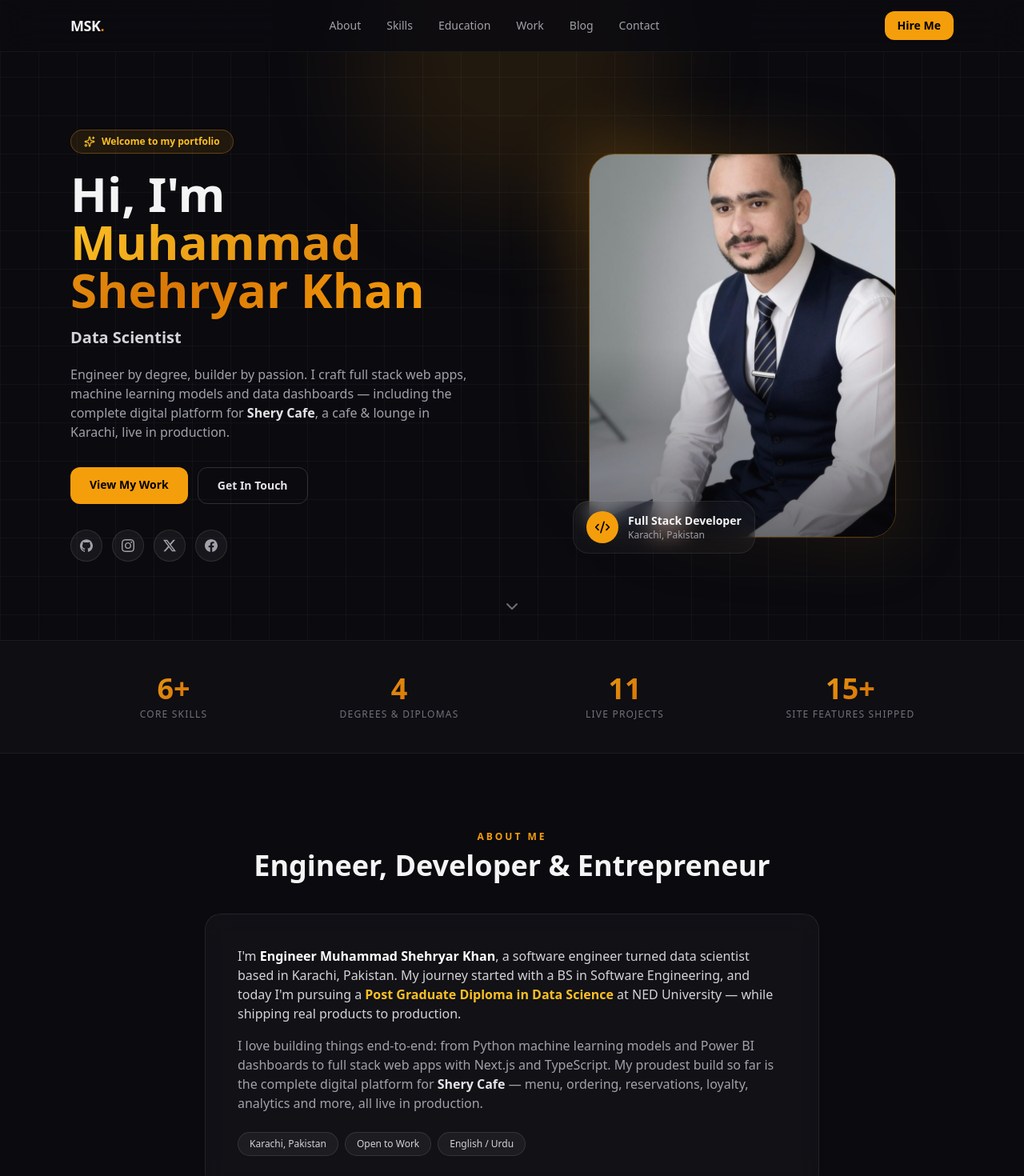
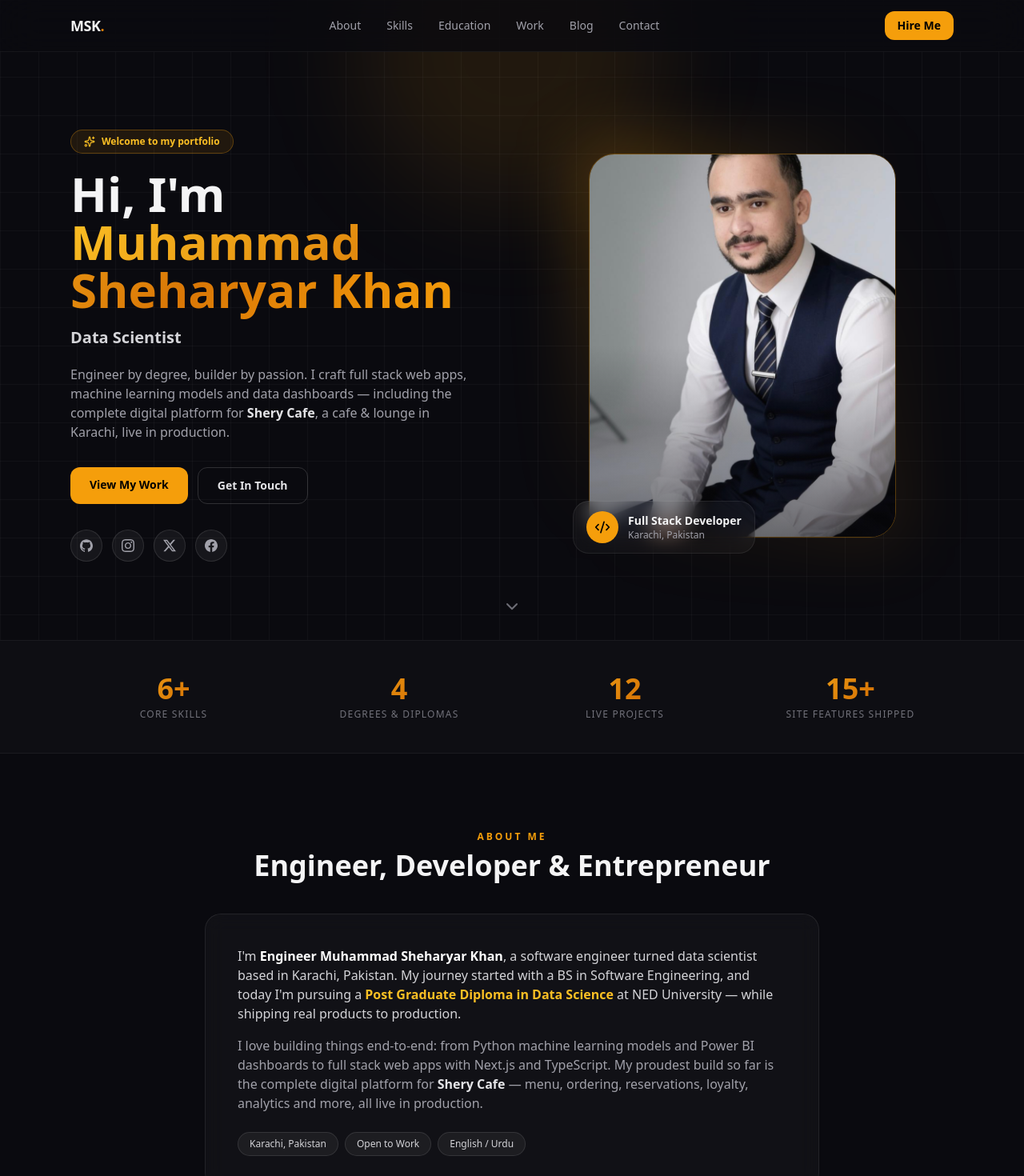
Before and after one commit to sheharyarshahid009-maker/sheharyar-portfolio, a Next.js app: page / in a window 1280 px wide. Shown: the top 1470 px of the page at 80% size. Built offline with nearby package versions, Linux system fonts and the light colour scheme.

Commit message:
Add AgentScope AI 12th project, fix name spelling

```diff
--- a/src/app/page.tsx
+++ b/src/app/page.tsx
@@ -262,6 +262,22 @@ const PROJECTS = [
       "Deployed live on Streamlit Cloud",
     ],
   },
+  {
+    title: "AgentScope AI — Autonomous Agent",
+    tagline: "AI agent with 7 real tools: web search, weather, math & more — live in production",
+    link: "https://agentscope-ai-3zpiiezyt4y83juvhvlljg.streamlit.app/",
+    linkLabel: "Try Live Demo",
+    badge: "AI / Agent",
+    stack: ["Python", "Groq", "Llama", "DuckDuckGo", "Streamlit"],
+    features: [
+      "Autonomous agent loop — decides which tool to use on its own",
+      "7 real tools: web search, live weather, calculator, currency, notes",
+      "Image vision analysis & voice replies",
+      "Streaming answers with visible agent thinking",
+      "Multi-chat sessions, 3 AI models & auto fallback",
+      "Deployed live on Streamlit Cloud",
+    ],
+  },
 ];
 
 const POSTS = [
@@ -286,7 +302,7 @@ const SOCIALS = [
   { icon: GithubIcon, href: "https://github.com/sheharyarshahid009", label: "GitHub" },
   { icon: InstagramIcon, href: "https://instagram.com/sherrry_10", label: "Instagram" },
   { icon: XIcon, href: "https://twitter.com/sherrry_10", label: "X (Twitter)" },
-  { icon: FacebookIcon, href: "https://facebook.com/muhammadshehryarkhan", label: "Facebook" },
+  { icon: FacebookIcon, href: "https://facebook.com/muhammadSheharyarkhan", label: "Facebook" },
 ];
 
 const NAV = [
@@ -398,7 +414,7 @@ export default function Portfolio() {
             </p>
             <h1 className="mt-5 text-4xl font-extrabold leading-tight sm:text-5xl lg:text-6xl">
               Hi, I&apos;m <br />
-              <span className="gold-text">Muhammad Shehryar Khan</span>
+              <span className="gold-text">Muhammad Sheharyar Khan</span>
             </h1>
             <p className="mt-4 h-8 text-xl font-semibold text-zinc-300">
               {typed}<span className="cursor-blink text-amber-400">|</span>
@@ -437,7 +453,7 @@ export default function Portfolio() {
           >
             <div className="absolute -inset-4 rounded-[2rem] bg-gradient-to-br from-amber-500/30 via-transparent to-amber-500/10 blur-2xl" />
             <div className="relative aspect-[4/5] overflow-hidden rounded-[2rem] border border-amber-500/30">
-              <Image src="/profile.jpg" alt="Engineer Muhammad Shehryar Khan" fill className="object-cover" priority sizes="400px" />
+              <Image src="/profile.jpg" alt="Engineer Muhammad Sheharyar Khan" fill className="object-cover" priority sizes="400px" />
               <div className="absolute inset-0 bg-gradient-to-t from-[#0a0a0f]/60 via-transparent to-transparent" />
             </div>
             <div className="glass absolute -bottom-5 -left-5 flex items-center gap-3 px-4 py-3">
@@ -460,7 +476,7 @@ export default function Portfolio() {
           {[
             { n: "6+", l: "Core Skills" },
             { n: "4", l: "Degrees & Diplomas" },
-            { n: "11", l: "Live Projects" },
+            { n: "12", l: "Live Projects" },
             { n: "15+", l: "Site Features Shipped" },
           ].map((s, i) => (
             <motion.div key={s.l} initial={{ opacity: 0, y: 16 }} whileInView={{ opacity: 1, y: 0 }} viewport={{ once: true }} transition={{ delay: i * 0.08 }} className="text-center">
@@ -476,7 +492,7 @@ export default function Portfolio() {
         <SectionHead kicker="About Me" title="Engineer, Developer & Entrepreneur" />
         <motion.div initial={{ opacity: 0, y: 20 }} whileInView={{ opacity: 1, y: 0 }} viewport={{ once: true }} className="glass mx-auto max-w-3xl p-8 sm:p-10">
           <p className="text-sm leading-relaxed text-zinc-300 sm:text-base">
-            I&apos;m <span className="font-bold text-white">Engineer Muhammad Shehryar Khan</span>,
+            I&apos;m <span className="font-bold text-white">Engineer Muhammad Sheharyar Khan</span>,
             a software engineer turned data scientist based in Karachi, Pakistan. My journey
             started with a BS in Software Engineering, and today I&apos;m pursuing a{" "}
             <span className="font-semibold text-amber-400">Post Graduate Diploma in Data Science</span>{" "}
@@ -654,7 +670,7 @@ export default function Portfolio() {
 
       {/* Footer */}
       <footer className="border-t border-white/5 py-8 text-center">
-        <p className="text-sm text-zinc-500">© {new Date().getFullYear()} <span className="font-bold text-zinc-300">Engineer Muhammad Shehryar Khan</span></p>
+        <p className="text-sm text-zinc-500">© {new Date().getFullYear()} <span className="font-bold text-zinc-300">Engineer Muhammad Sheharyar Khan</span></p>
         <p className="mt-1 text-xs text-zinc-600">Built with Next.js, TypeScript & Tailwind CSS</p>
       </footer>
     </div>
```
